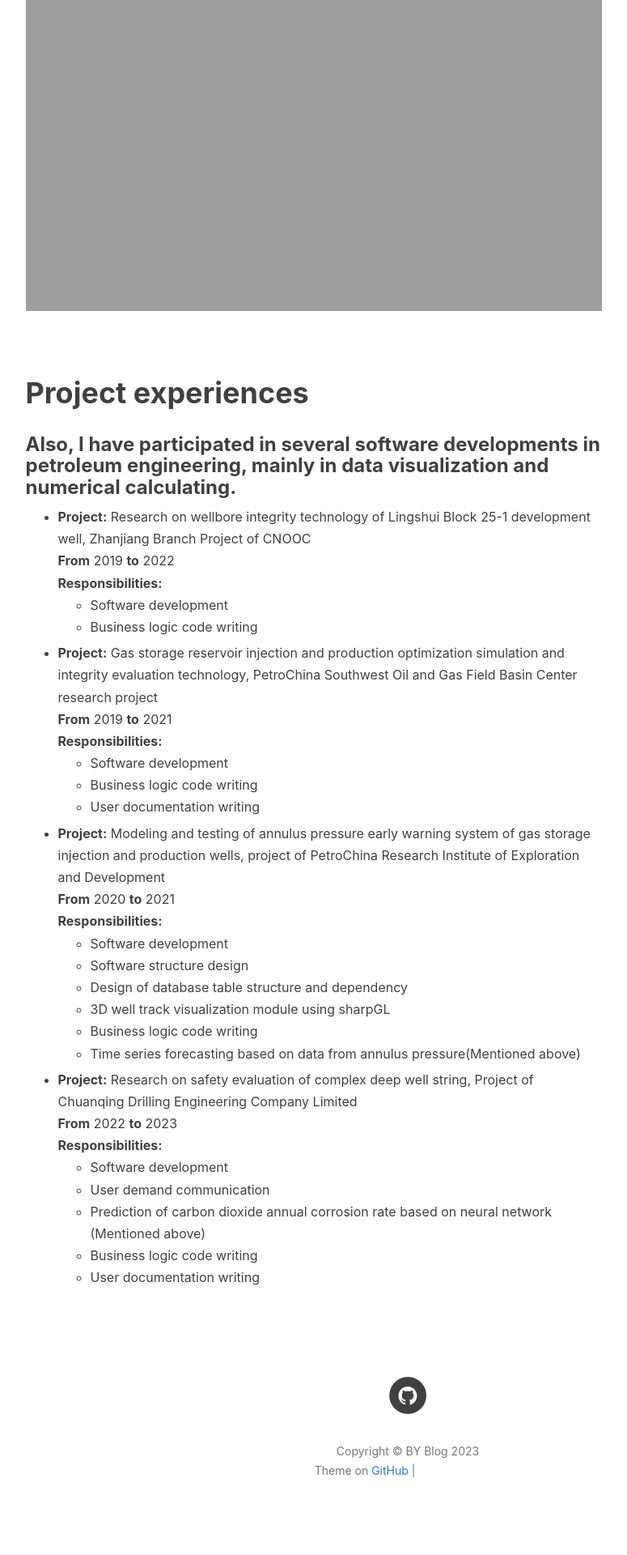
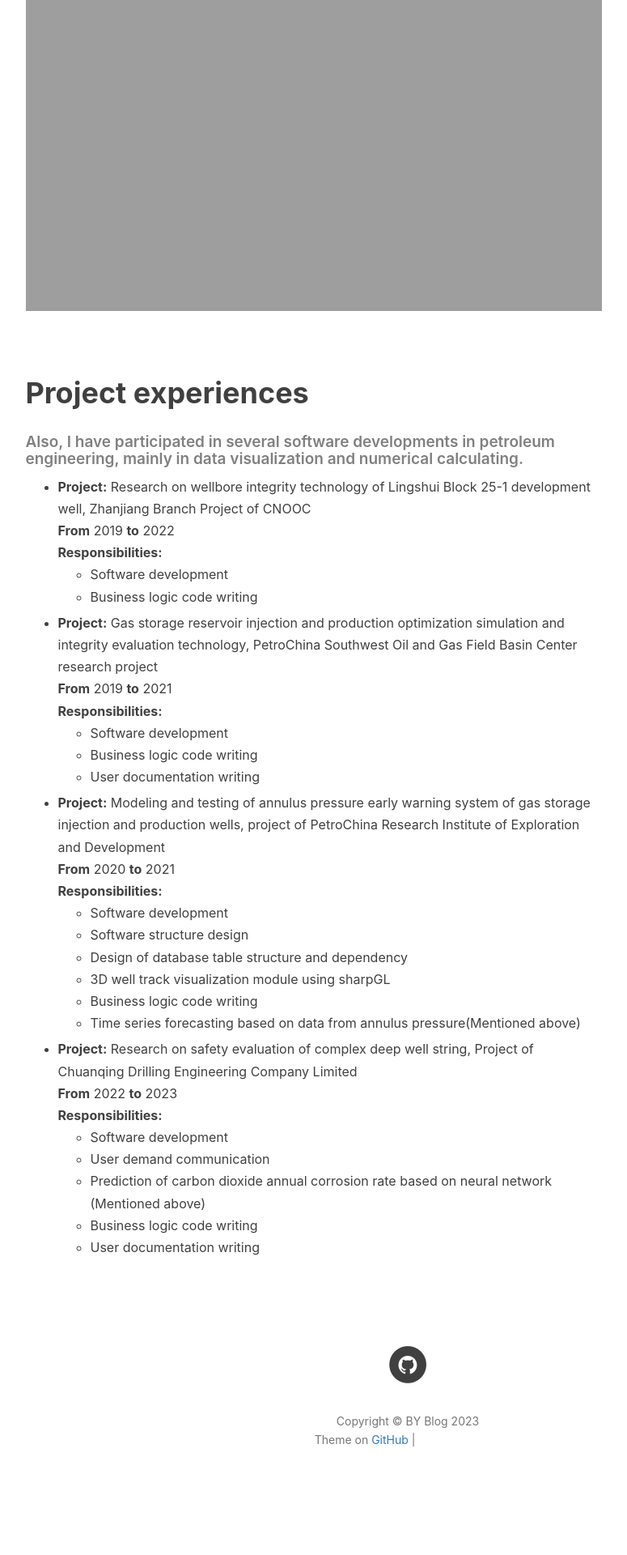
Before and after one commit to Fotrey/fotrey.github.io, a Jekyll site: the page built from about.html, in a window 1280 px wide. Shown: the part 2314-4234 px from the top of the page at 81% size, without its empty margins (136-911 px from the left). Built offline with Jekyll 4.4.1, drawn with Linux system fonts in a browser that asks for light colours; nearby versions of some CDN libraries; comment, search, counter and statistics services are not loaded; after the commit the page ends 4196 px from its top, so only the background shows below that; grey boxes are pictures that could not be loaded.

```diff
--- a/about.html
+++ b/about.html
@@ -64,7 +64,7 @@ header-img: "img/post-bg-universe.jpg"
         <br>
     </li>
     <h1>Project experiences</h1>
-    <h3>Also, I have participated in several software developments in petroleum engineering, mainly in data visualization and numerical calculating. </h3>
+    <h5>Also, I have participated in several software developments in petroleum engineering, mainly in data visualization and numerical calculating. </h5>
 
   <ul>
     <li>
```
